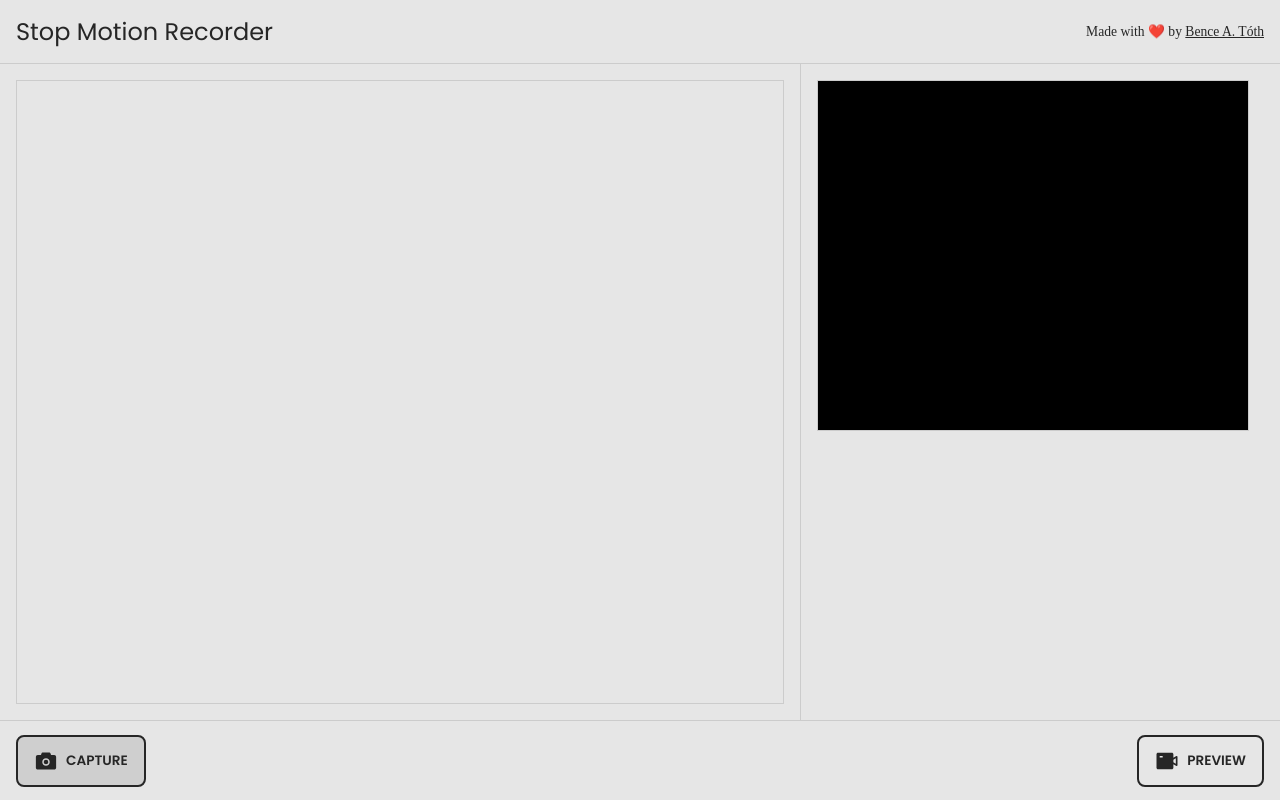
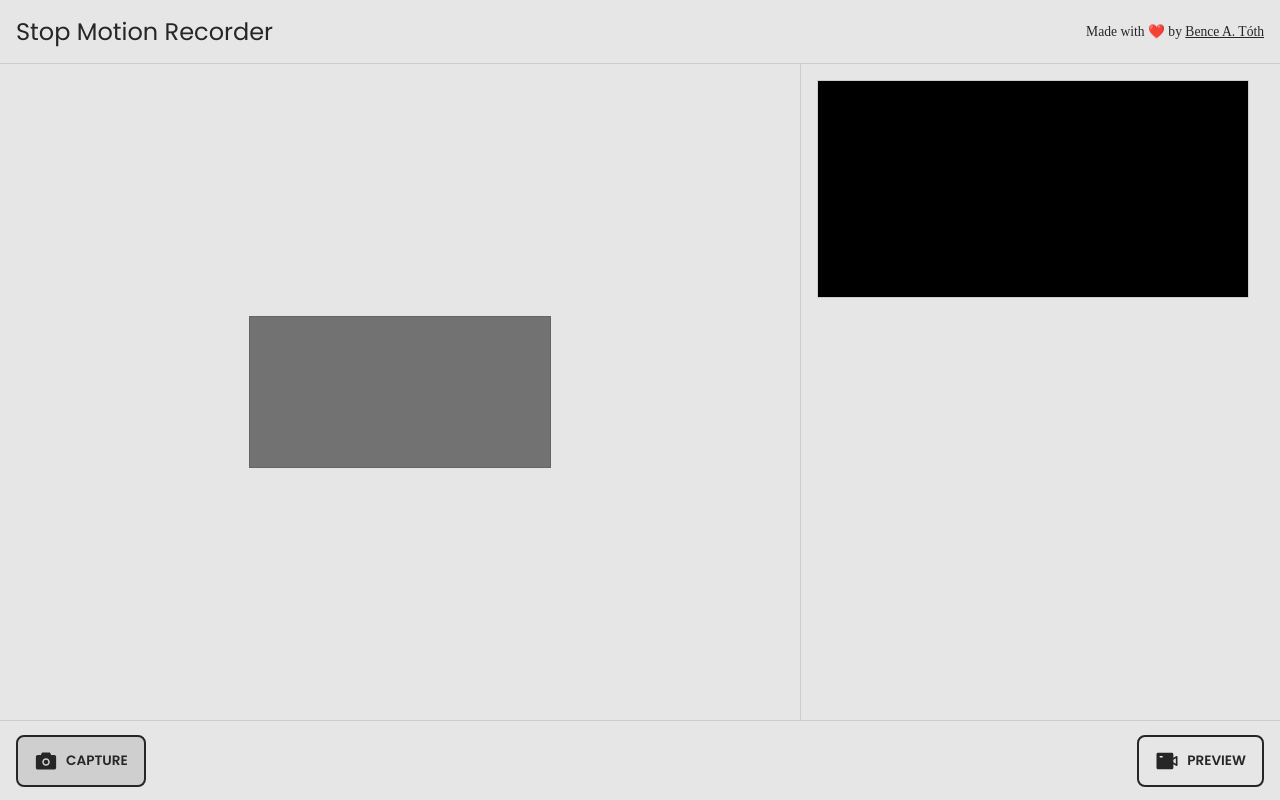
Before and after one commit to bence-toth/stop-motion-recorder, a React (Create React App) app: page / in a window 1280 px wide. Both pictures are taken after a click on the button "CAPTURE". Built offline with nearby package versions, Linux system fonts and the light colour scheme; no server answers; a web font is replaced by a local one.

Commit message:
Replaced canvas with last picture

```diff
--- a/src/App.css
+++ b/src/App.css
@@ -30,19 +30,24 @@
   max-width: 100%;
   height: 100%;
   position: relative;
+  display: flex;
+  align-items: center;
+  justify-content: center;
 }
 
 .main .video {
   width: 100%;
-  height: 100%;
   border: 1px solid hsl(0deg 0% 80%);
+}
+
+.main .last-picture-canvas {
+  position: absolute;
+  opacity: 0;
 }
 
 .main .last-picture {
   position: absolute;
   width: 100%;
-  height: 100%;
-  inset: 0;
   opacity: 0.5;
 }
 
--- a/src/App.tsx
+++ b/src/App.tsx
@@ -25,7 +25,14 @@ const App = () => {
         <div className="main-inner-wrapper">
           {/* eslint-disable-next-line jsx-a11y/media-has-caption */}
           <video className="video" autoPlay ref={videoElementRef}></video>
-          <canvas className="last-picture" ref={lastPictureElementRef} />
+          <canvas className="last-picture-canvas" ref={lastPictureElementRef} />
+          {frames.length > 0 && (
+            <img
+              className="last-picture"
+              src={frames[frames.length - 1].dataURL}
+              alt=""
+            />
+          )}
         </div>
       </main>
       <aside className="sidebar">
```
